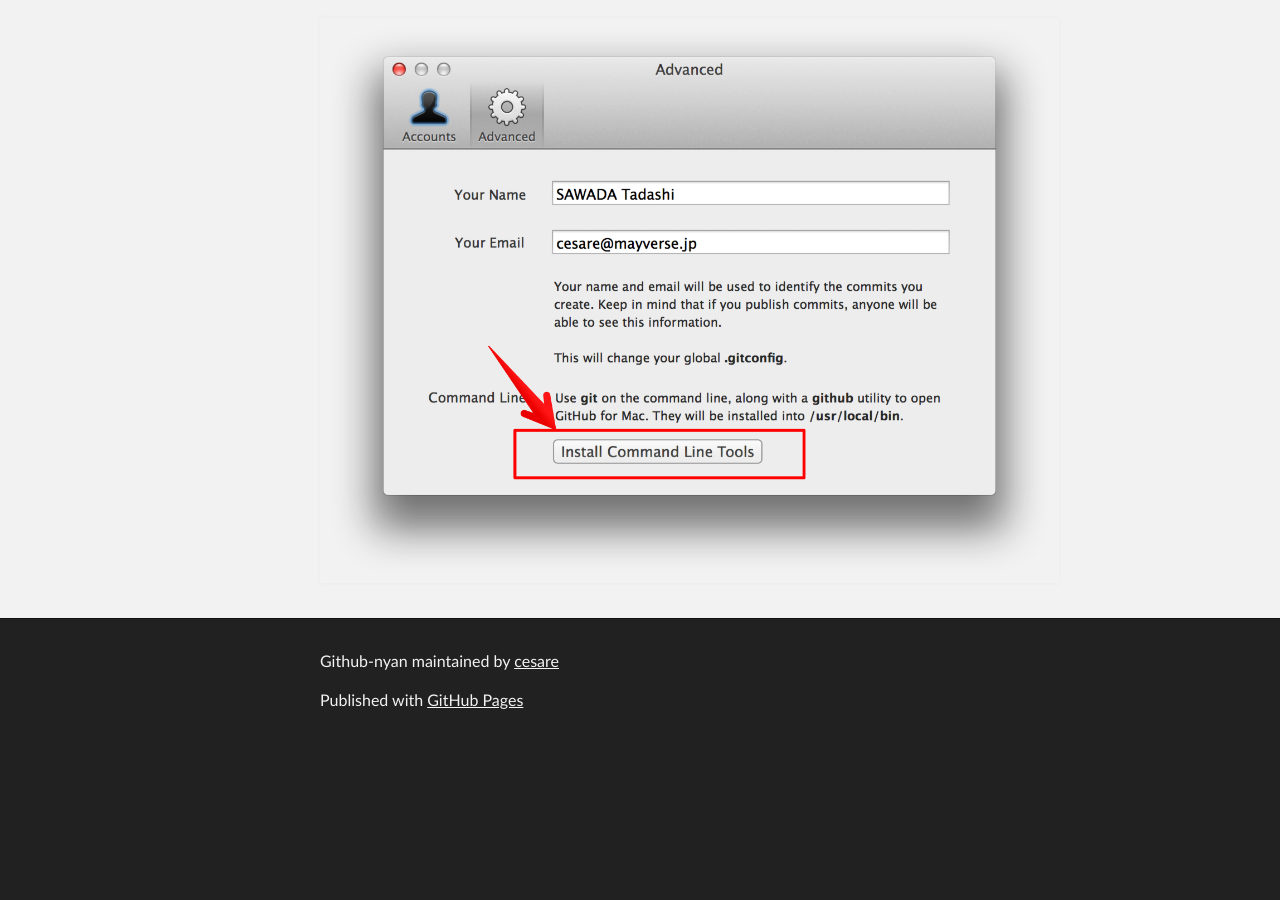
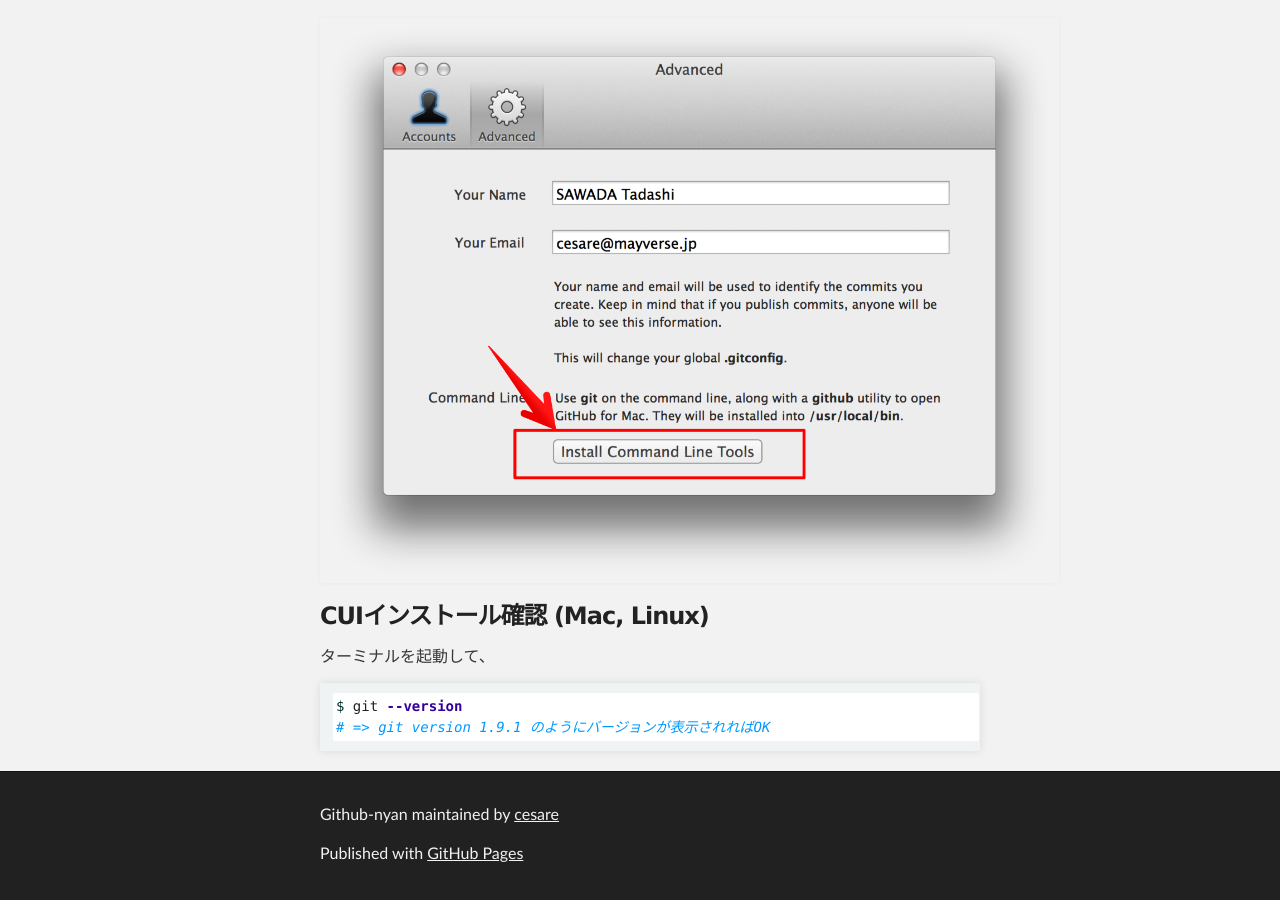
Before and after one commit to cesare/github-nyan, a Jekyll site: the page built from installing-git.md, in a window 1280 px wide and 900 px high, scrolled down 1041 px. Built offline with Jekyll 4.4.1, drawn with Linux system fonts in a browser that asks for light colours; Markdown is read by kramdown in place of the engine named in the settings; before the commit the page ends 1788 px from its top, so only the background shows below that.

Commit message:
Add the hint to confirm installation

````diff
--- a/installing-git.md
+++ b/installing-git.md
@@ -39,3 +39,13 @@
 * 「Install Command Line Tools」ボタンを押す
 
 ![Screenshot]({{site.baseurl}}/images/github-mac-command-line-tools.png)
+
+
+### CUIインストール確認 (Mac, Linux)
+
+ターミナルを起動して、
+
+```bash
+$ git --version
+# => git version 1.9.1 のようにバージョンが表示されればOK
+```
````
